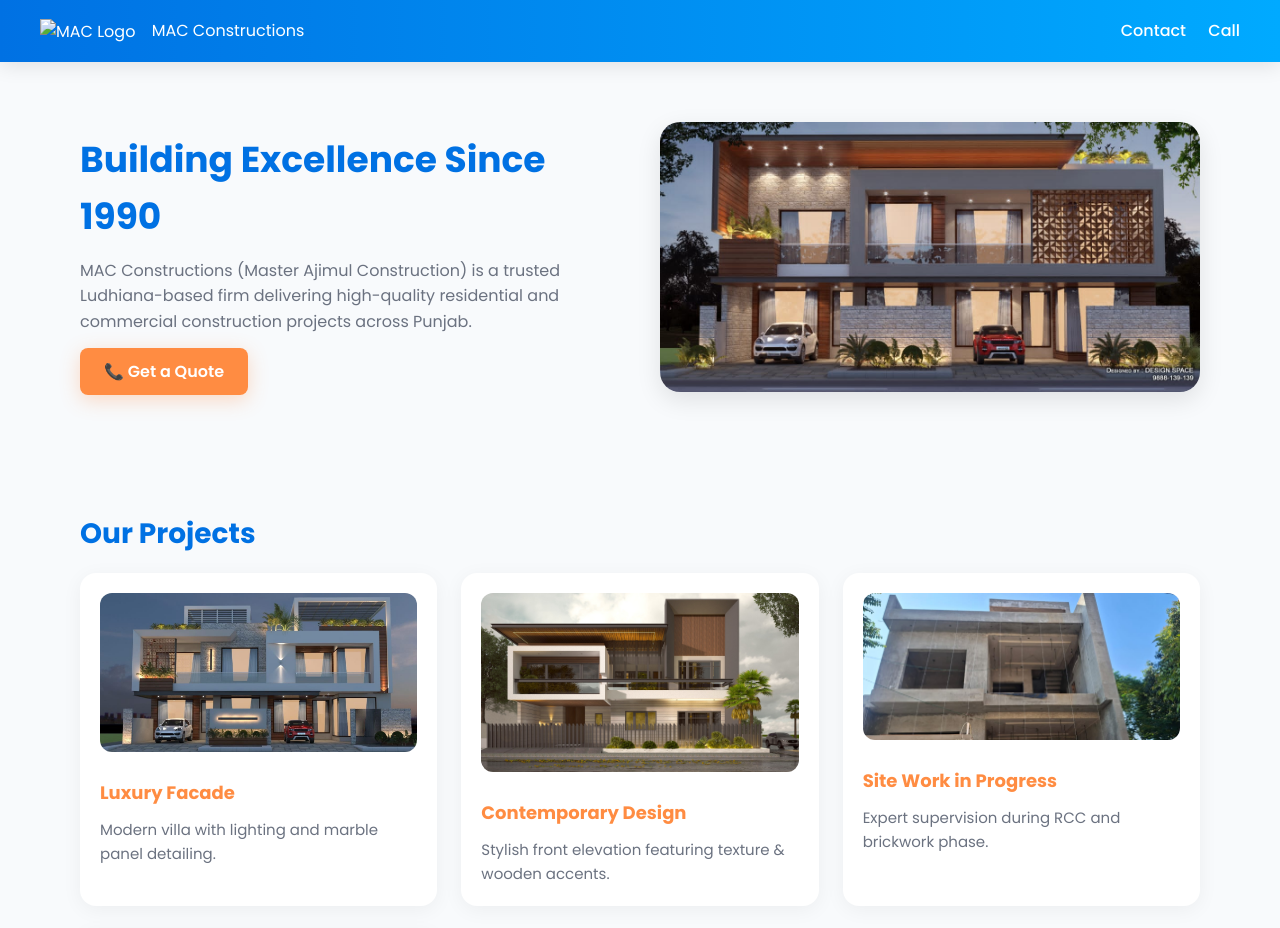
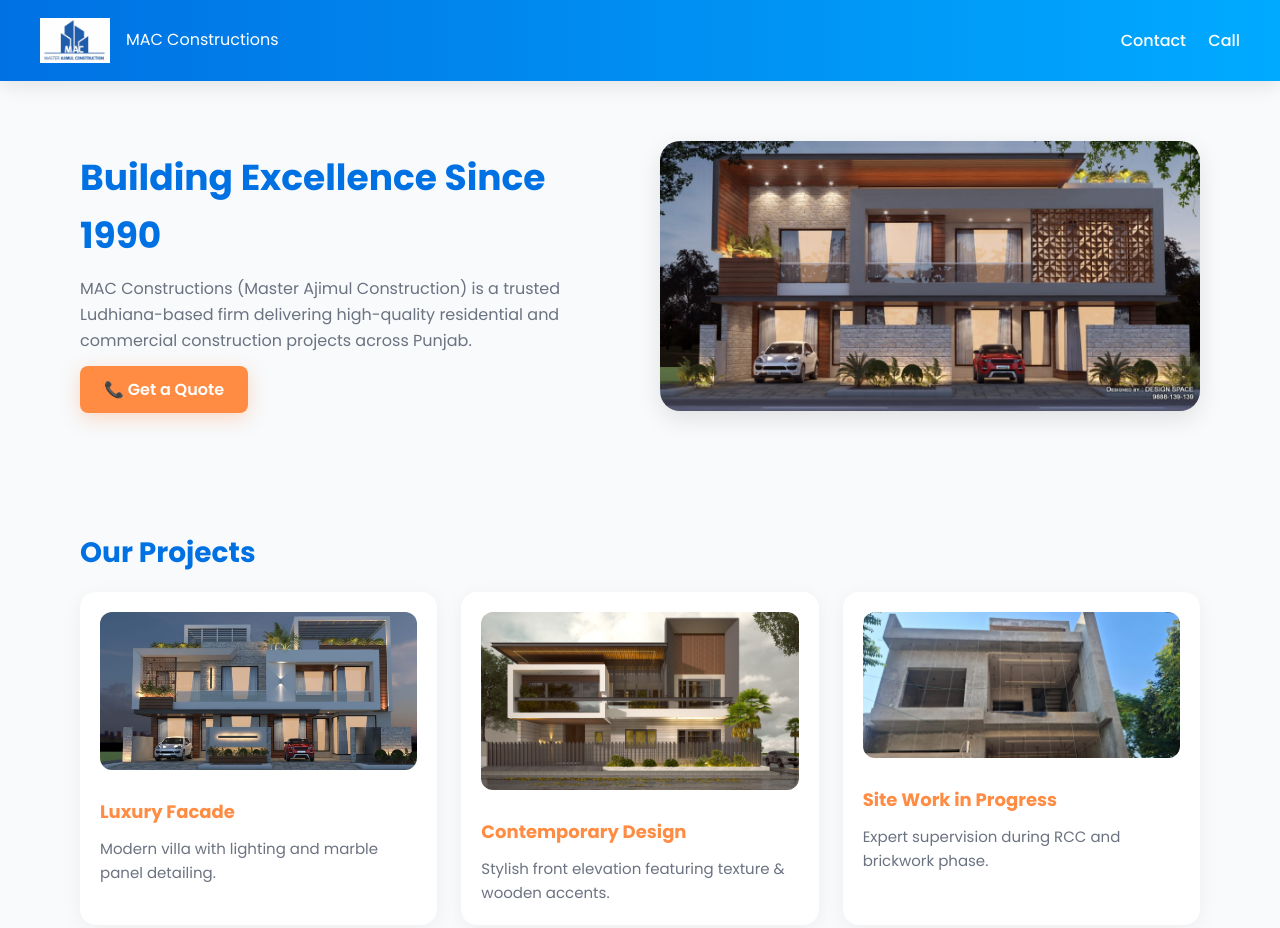
Before and after one commit to macconstructions/macconstructions, a plain HTML site: page index.html in a window 1280 px wide. Shown: the top 928 px of the page. Drawn offline with Linux system fonts and the light colour scheme.

Commit message:
Update index.html

```diff
--- a/index.html
+++ b/index.html
@@ -54,7 +54,7 @@
 <body>
   <header>
     <div class="logo">
-      <img src="./logo.png" alt="MAC Logo"> MAC Constructions
+      <img src="./logo.jpg" alt="MAC Logo"> MAC Constructions
     </div>
     <nav>
       <a href="mailto:ajimulalam.765@gmail.com">Contact</a>
```
